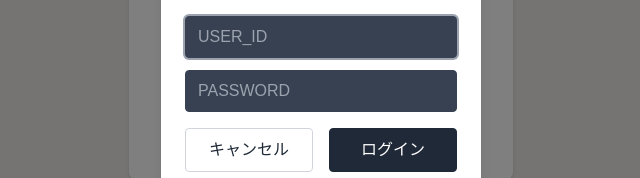
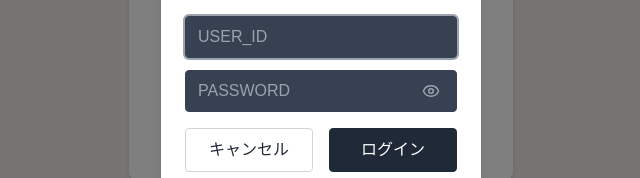
Before and after one commit to KatsumaKawamura/orgnest, a Next.js app: page / in a window 1280 px wide. Both pictures are taken after a click on the button "ログイン". Shown: the part 328-506 px from the top of the page, without its empty margins (319-959 px from the left). Built offline with nearby package versions, Linux system fonts and the light colour scheme; no server answers.

Commit message:
修正: LoginModal のパスワード入力欄でアイコン位置がずれていた問題を修正（RegisterModal と統一）

```diff
--- a/components/auth/LoginModal.tsx
+++ b/components/auth/LoginModal.tsx
@@ -9,6 +9,7 @@ import FadeModalWrapper, {
   useFadeModal,
 } from "@/components/common/FadeModalWrapper";
 import Input from "@/components/common/Input";
+import PasswordInput from "@/components/common/PasswordInput";
 import useModalActionRoving from "@/hooks/useModalActionRoving";
 import useArrowFormNav from "@/hooks/useArrowFormNav";
 
@@ -128,8 +129,7 @@ export default function LoginModal({ onClose }: LoginModalProps) {
           className="mb-3"
           disabled={submitting}
         />
-        <Input
-          type="password"
+        <PasswordInput
           placeholder="PASSWORD"
           value={password}
           onChange={(e) => setPassword(e.target.value)}
--- a/components/common/PasswordInput.tsx
+++ b/components/common/PasswordInput.tsx
@@ -3,7 +3,7 @@
 
 import { useState, InputHTMLAttributes } from "react";
 import clsx from "clsx";
-import { Eye, EyeOff } from "lucide-react"; // ← 追加
+import { Eye, EyeOff } from "lucide-react";
 
 type Props = Omit<InputHTMLAttributes<HTMLInputElement>, "type"> & {
   label?: string;
@@ -20,29 +20,48 @@ export default function PasswordInput({
   const [hidden, setHidden] = useState(defaultHidden);
 
   return (
-    <div className="relative">
+    <div>
       {label && <p className="text-xs text-gray-400 mb-1">{label}</p>}
 
+      {/* 入力枠そのものをコンテナ化し、入力とアイコンを同一行に配置 */}
+      <div
+        className={clsx(
+          "w-full rounded border border-gray-700 bg-gray-700 focus-within:ring-2 focus-within:ring-gray-400",
+          // 既存 Input と同じ余白感（px-3 / py-2）
+          "px-3",
+          className
+        )}
+      >
+        <div className="flex items-center">
+          {/* 実際の入力域は透明背景で伸ばす */}
           <input
             {...props}
             type={hidden ? "password" : "text"}
             autoComplete={autoComplete}
             className={clsx(
-          "w-full px-3 py-2 pr-10 rounded border border-gray-700 bg-gray-700 text-white placeholder-gray-400 focus:outline-none focus:ring-2 focus:ring-gray-400",
-          className
+              "flex-1 bg-transparent text-white placeholder-gray-400",
+              // 既存と同じ高さ感
+              "py-2 outline-none"
             )}
           />
 
+          {/* 右端アイコン（同じ行なので常に縦中央） */}
           <button
             type="button"
             aria-label={hidden ? "パスワードを表示" : "パスワードを非表示"}
             aria-pressed={!hidden}
-        className="absolute right-2 top-1/2 -translate-y-1/2 p-1 text-gray-400 hover:text-gray-200 focus:outline-none focus:ring-2 focus:ring-gray-400 rounded"
-        onMouseDown={(e) => e.preventDefault()}
+            className="ml-2 p-1 rounded leading-none text-gray-400 hover:text-gray-200 focus:outline-none focus:ring-2 focus:ring-gray-400"
+            onMouseDown={(e) => e.preventDefault()} // クリックでフォーカスを奪わない
             onClick={() => setHidden((v) => !v)}
           >
-        {hidden ? <Eye size={18} /> : <EyeOff size={18} />}
+            {hidden ? (
+              <Eye size={18} className="block" />
+            ) : (
+              <EyeOff size={18} className="block" />
+            )}
           </button>
+        </div>
+      </div>
     </div>
   );
 }
```
Lines whose indentation alone changed are shown as unchanged.
